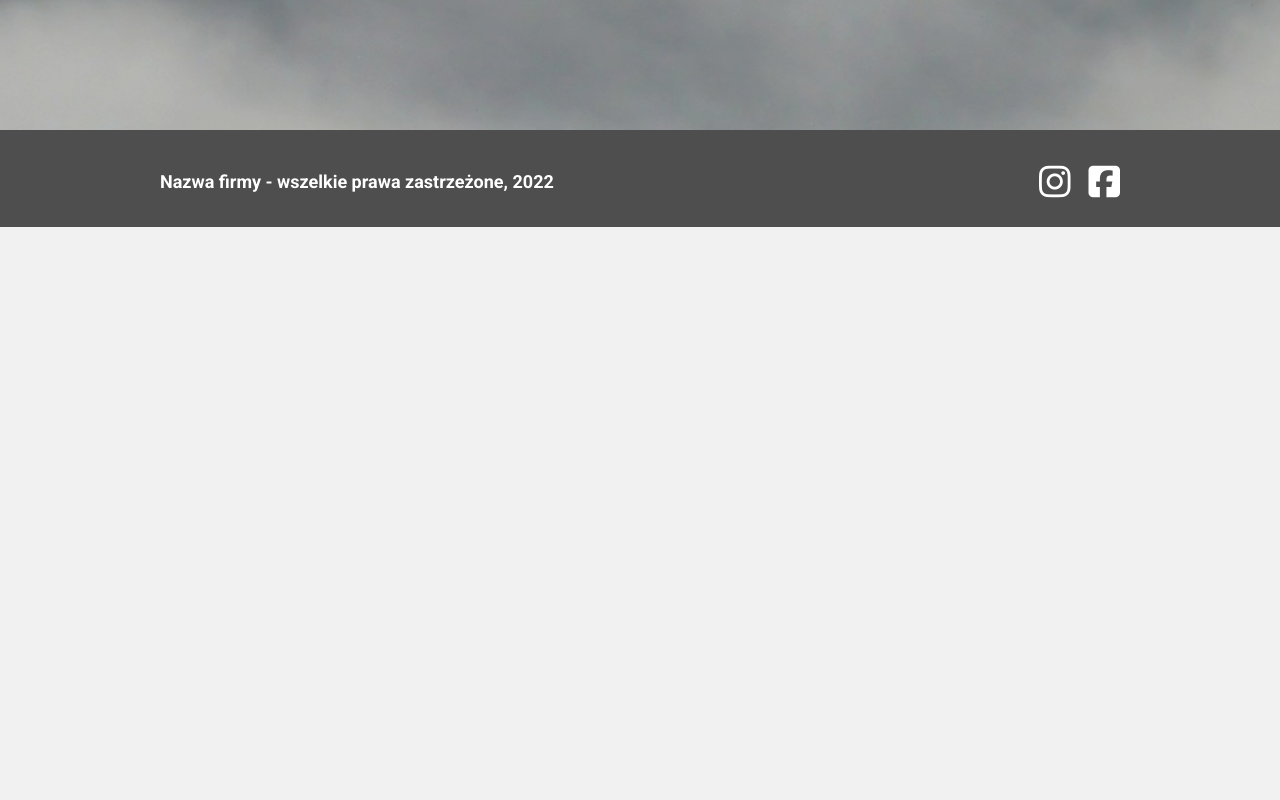
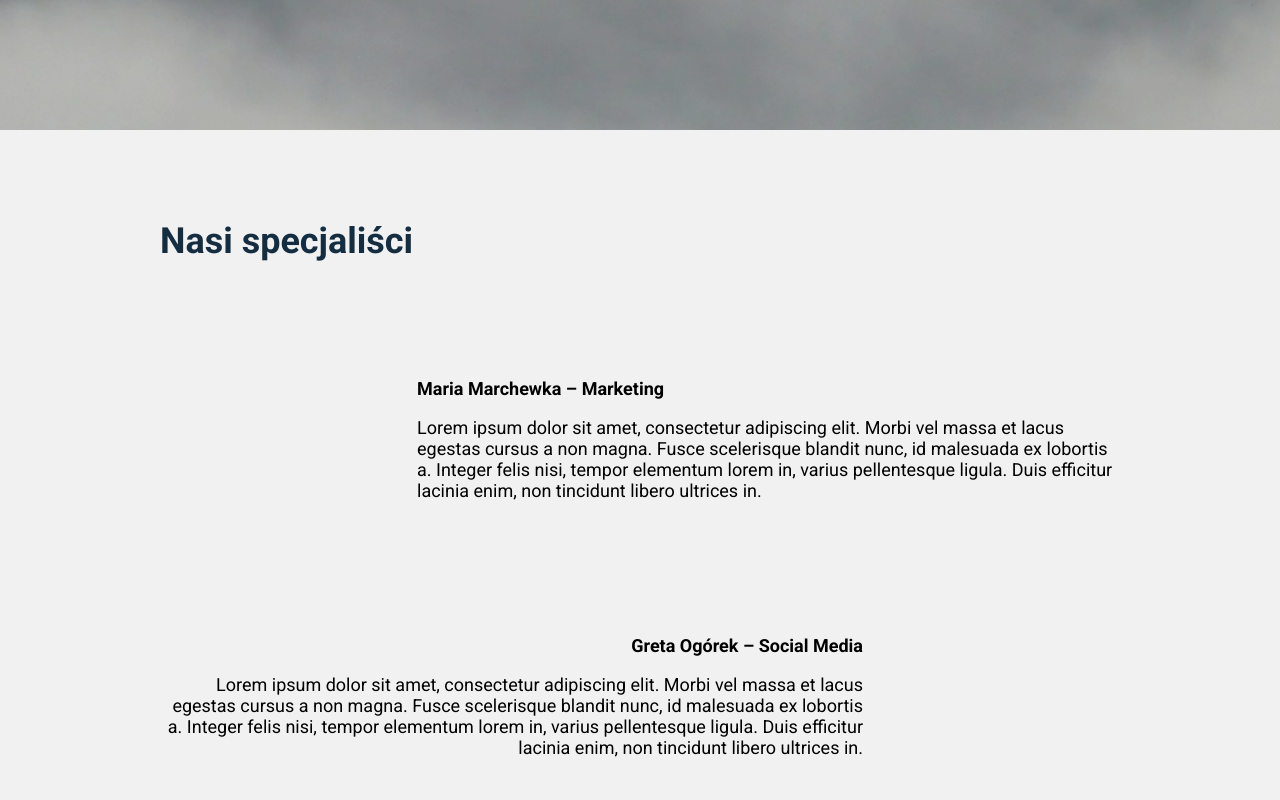
Before and after one commit to annaciosek/react-static-website, a React (Create React App) app: page / in a window 1280 px wide. Shown: the part 720-1520 px from the top of the page. Before the commit the page ends 947 px from the top, so only its background shows below. Built offline with nearby package versions, Linux system fonts and the light colour scheme.

Commit message:
started About section - no photos yet

```diff
--- a/src/App.css
+++ b/src/App.css
@@ -157,13 +157,6 @@ section:not(#hero-section) {
   margin-bottom: 1rem;
 }
 
-.photo-one {
-  background-image: url();
-}
-.photo-two {
-  background-image: url();
-}
-
 .person {
   background-size: cover;
   background-position: center;
--- a/src/App.js
+++ b/src/App.js
@@ -2,6 +2,7 @@ import "./App.css";
 import Nav from "./components/Nav";
 import HeroSection from "./components/HeroSection";
 import Footer from "./components/Footer";
+import AboutSection from "./components/AboutSection";
 
 function App() {
   return (
@@ -9,6 +10,7 @@ function App() {
       <Nav />
       <main>
         <HeroSection />
+        <AboutSection />
       </main>
       <Footer />
     </>
--- /dev/null
+++ b/src/components/AboutSection.jsx
@@ -0,0 +1,15 @@
+import React from "react";
+import Employees from "./microComponents/Employees";
+
+function AboutSection() {
+  return (
+    <section id="about-section">
+      <div class="container">
+        <h2>Nasi specjaliści</h2>
+        <Employees />
+      </div>
+    </section>
+  );
+}
+
+export default AboutSection;
--- /dev/null
+++ b/src/components/microComponents/Employees.jsx
@@ -0,0 +1,47 @@
+import React from "react";
+import photo1 from "../../assets/img/person-1.jpg";
+import photo2 from "../../assets/img/person-2.jpg";
+
+function Employees() {
+  const employees = [
+    {
+      id: 1,
+      name: "Maria",
+      surname: "Marchewka",
+      department: "Marketing",
+      description:
+        "Lorem ipsum dolor sit amet, consectetur adipiscing elit. Morbi vel massa et lacus egestas cursus a non magna. Fusce scelerisque blandit nunc, id malesuada ex lobortis a. Integer felis nisi, tempor elementum lorem in, varius pellentesque ligula. Duis efficitur lacinia enim, non tincidunt libero ultrices in.",
+      photoSrc: { photo1 },
+    },
+    {
+      id: 2,
+      name: "Greta",
+      surname: "Ogórek",
+      department: "Social Media",
+      description:
+        "Lorem ipsum dolor sit amet, consectetur adipiscing elit. Morbi vel massa et lacus egestas cursus a non magna. Fusce scelerisque blandit nunc, id malesuada ex lobortis a. Integer felis nisi, tempor elementum lorem in, varius pellentesque ligula. Duis efficitur lacinia enim, non tincidunt libero ultrices in.",
+      photoSrc: { photo2 },
+    },
+  ];
+
+  return (
+    <>
+      {employees.map((employee) => (
+        <div className="our-team">
+          <div
+            className="person"
+            // style={{ backgroundImage: `url(${employee.photoSrc})` }}
+          ></div>
+          <div className="person-description">
+            <p className="strong space-bottom">
+              {employee.name} {employee.surname} – {employee.department}
+            </p>
+            <p>{employee.description}</p>
+          </div>
+        </div>
+      ))}
+    </>
+  );
+}
+
+export default Employees;
```
